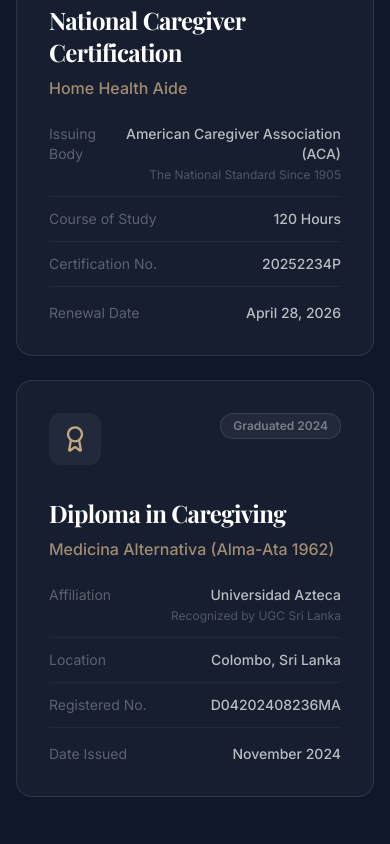
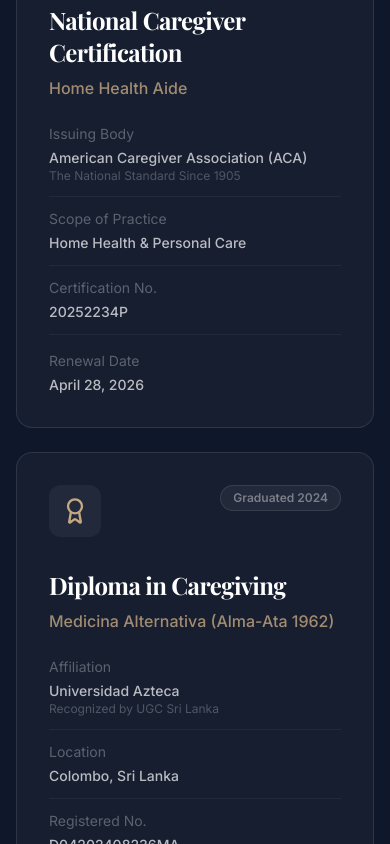
Before and after one commit to nazham/caregiver-portfolio, a Next.js app: page / in a window 390 px wide. Shown: the part 5900-6744 px from the top of the page. Built offline with nearby package versions, Linux system fonts and the light colour scheme.

Commit message:
refactor: optimize credentials layout for mobile responsiveness, update certification details, and simplify error handling in contact form

```diff
--- a/src/components/Contact.tsx
+++ b/src/components/Contact.tsx
@@ -60,7 +60,7 @@
       // Execute redirection to WhatsApp Web / App
       window.open(`https://wa.me/${whatsappNum}?text=${encodeURIComponent(message)}`, '_blank');
       setIsSubmitted(true);
-    } catch (err) {
+    } catch {
       setErrorMsg('Could not redirect to WhatsApp automatically. Please contact me directly.');
     } finally {
       setIsSubmitting(false);
--- a/src/components/Credentials.tsx
+++ b/src/components/Credentials.tsx
@@ -59,15 +59,15 @@
                 {cert.details.map((detail, dIdx) => (
                   <div
                     key={dIdx}
-                    className="flex justify-between items-baseline border-b border-white/5 pb-3 last:border-b-0 last:pb-0 last:pt-1"
+                    className="flex flex-col sm:flex-row sm:justify-between sm:items-baseline gap-1 sm:gap-4 border-b border-white/5 pb-3 last:border-b-0 last:pb-0 last:pt-1"
                   >
-                    <span className="text-white/30 text-sm">{detail.label}</span>
-                    <span className="text-sm font-medium text-right text-white/70">
+                    <span className="text-white/30 text-sm shrink-0">{detail.label}</span>
+                    <span className="text-sm font-medium text-left sm:text-right text-white/70">
                       {detail.value}
                       {detail.subValue && (
                         <>
-                          <br />
-                          <span className="text-white/25 text-xs font-normal">{detail.subValue}</span>
+                          <br className="hidden sm:inline" />
+                          <span className="text-white/25 text-xs font-normal block sm:inline-block sm:mt-0.5">{detail.subValue}</span>
                         </>
                       )}
                     </span>
--- a/src/data/portfolio-content.ts
+++ b/src/data/portfolio-content.ts
@@ -254,7 +254,7 @@
         subtitle: "Home Health Aide",
         details: [
           { label: "Issuing Body", value: "American Caregiver Association (ACA)", subValue: "The National Standard Since 1905" },
-          { label: "Course of Study", value: "120 Hours" },
+          { label: "Scope of Practice", value: "Home Health & Personal Care" },
           { label: "Certification No.", value: "20252234P" },
           { label: "Renewal Date", value: "April 28, 2026" }
         ],
```
